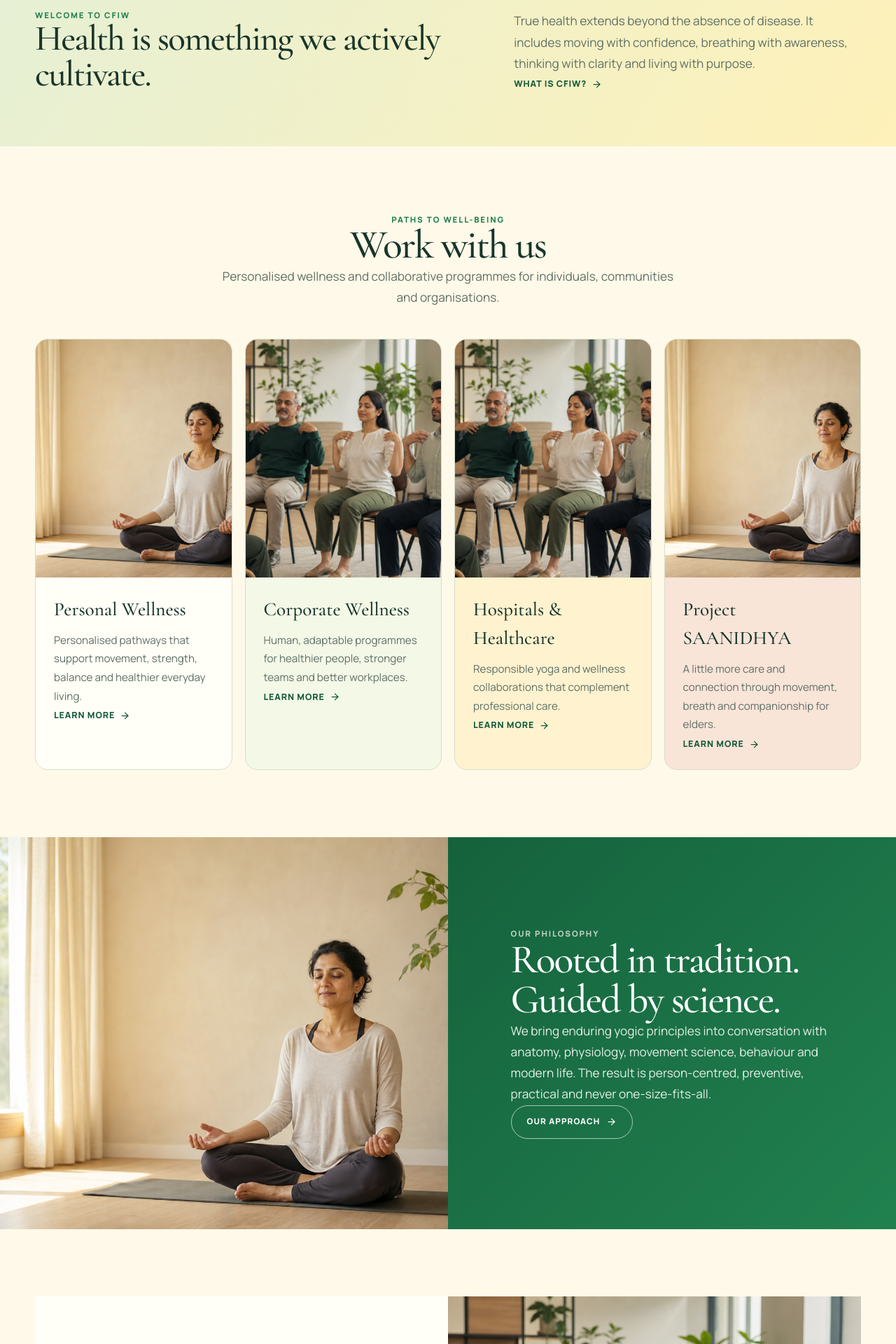
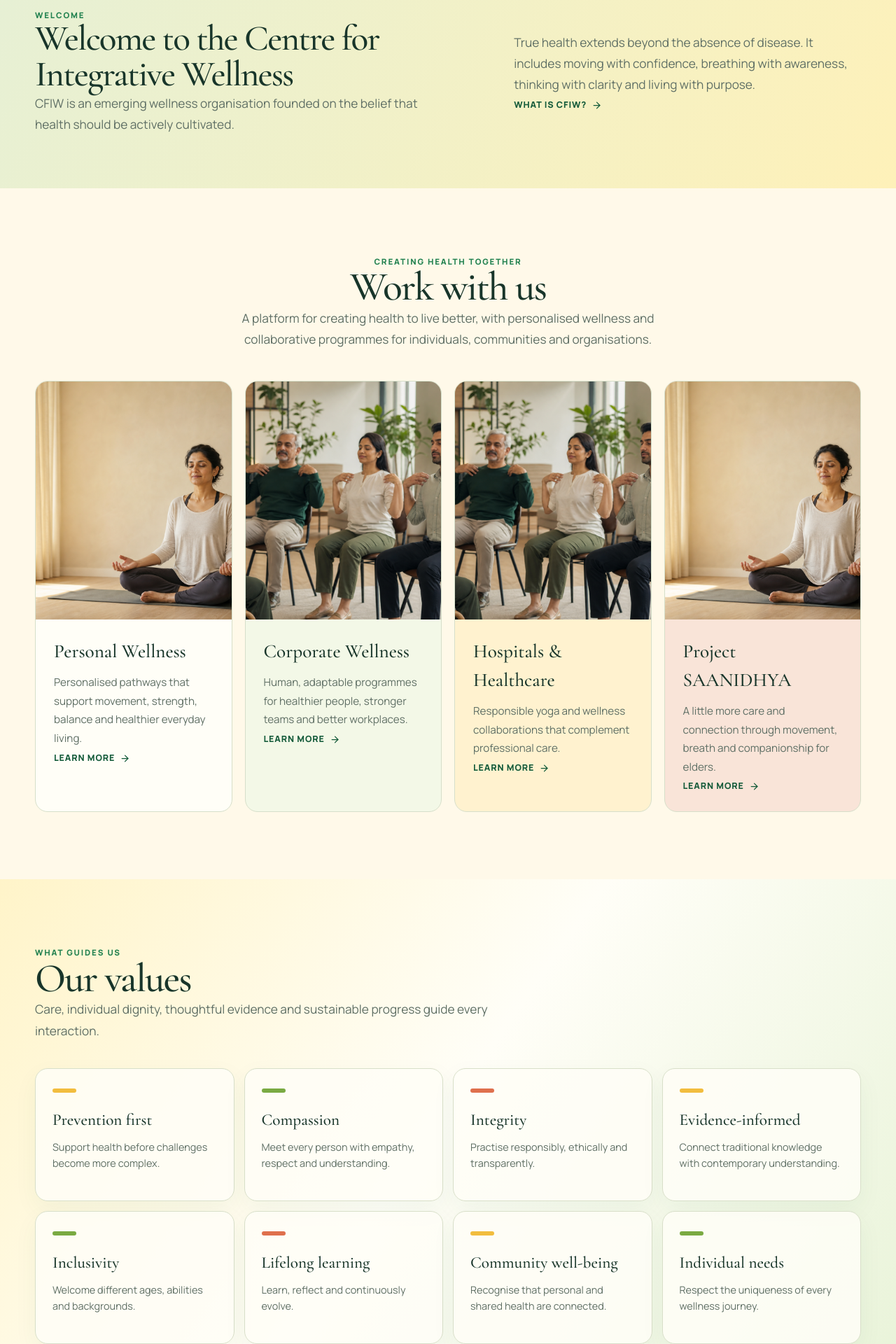
Before and after one commit to nitinkumarmail-cpu/yoga-wellness-website, a Next.js app: page / in a window 1280 px wide. Shown: the part 940-2860 px from the top of the page at 70% size. Built offline with nearby package versions, Linux system fonts and the light colour scheme.

Commit message:
Apply revised website content brief

```diff
--- a/app/about/page.tsx
+++ b/app/about/page.tsx
@@ -9,16 +9,16 @@ export default function Page() {
   return (
     <ContentPage
       eyebrow="About CFIW"
-      title="Health should be created, not simply restored"
-      intro="CFIW was created to make yoga and well-being personal, practical and responsive to the lives people actually lead."
+      title="Wellness understood as a whole"
+      intro="CFIW promotes health through traditional yogic wisdom and contemporary health understanding, guided by the principles of salutogenesis and lifelong well-being."
       blocks={[
         {
           title: "Our Story",
-          text: "The Centre for Integrative Wellness grew from years of working with corporate professionals, healthcare settings, expatriate communities, educators, senior citizens and individuals seeking healthier, more balanced lives. Across these different settings, the same challenges appeared: long working hours, physical inactivity, chronic stress, poor sleep, persistent discomfort and very little time to understand the body. CFIW brings timeless yogic wisdom into conversation with anatomy, physiology, movement science and preventive healthcare so that creating health becomes practical and relevant to modern life.",
+          text: "Health should be created, not simply restored. This belief lies at the heart of everything we do. The Centre for Integrative Wellness grew from years of working with corporate professionals, healthcare settings, expatriate communities, educators, senior citizens and individuals seeking healthier, more balanced lives. Across these different settings, the same challenges appeared: long working hours, physical inactivity, chronic stress, poor sleep, persistent discomfort and very little time to understand the body. CFIW brings timeless yogic wisdom into conversation with anatomy, physiology, movement science and preventive healthcare so that creating health becomes practical and relevant to modern life.",
         },
         {
           title: "Our Approach",
-          text: "Our work begins by listening. We understand the individual, organisation or community, review the factors influencing well-being, and shape a programme around real needs, abilities, health context and goals. Movement, breathing, sleep, nutrition, behaviour and environment are understood as connected parts of one living system.",
+          text: "Modern life can bring fatigue, stress, nervous-system overload, postural imbalance, reduced movement and disconnection from physical and emotional well-being. Our approach integrates traditional yogic wisdom with therapeutic and lifestyle-oriented wellness practices to support sustainable and mindful living. We begin by listening, understand the individual, organisation or community, and shape each programme around real needs, abilities, health context and goals.",
           items: [
             "Understand",
             "Assess",
--- a/app/globals.css
+++ b/app/globals.css
@@ -32,10 +32,17 @@
 .welcome-grid{display:grid;grid-template-columns:1.08fr .92fr;gap:clamp(40px,8vw,110px);align-items:center}
 .work-grid{display:grid;grid-template-columns:repeat(4,1fr);gap:18px}
 .work-grid .card:nth-child(2){background:#f3f8e7}.work-grid .card:nth-child(3){background:#fff2cf}.work-grid .card:nth-child(4){background:#f9e4d8}
+.values-band{background:linear-gradient(125deg,#fff4c9,var(--paper) 48%,#e8f3d8)}
+.values-grid{display:grid;grid-template-columns:repeat(4,1fr);gap:14px}
+.value-card{position:relative;min-height:190px;padding:28px 24px;background:#fffef7d9;border:1px solid #d8dfc9;border-radius:18px;box-shadow:0 12px 34px #145b3a0d}
+.value-card span{display:block;width:34px;height:6px;margin-bottom:22px;border-radius:999px;background:var(--saffron)}
+.value-card:nth-child(3n+2) span{background:var(--leaf)}.value-card:nth-child(3n) span{background:var(--coral)}
+.value-card h3{margin:0 0 9px;font-size:1.45rem}.value-card p{margin:0;color:var(--muted);font-size:.9rem;line-height:1.6}
+.flagship-callout{background:linear-gradient(120deg,var(--sun),#f8e6ad 55%,var(--sage))}
 .steps{grid-template-columns:repeat(5,1fr);gap:12px;background:transparent;border:0}
 .step{border:1px solid var(--line);border-radius:18px}
 .step b{color:var(--coral)}
 .prose>section:nth-child(3n+1) .card{background:#f3f8e7}.prose>section:nth-child(3n+2) .card{background:#fff2cf}.prose>section:nth-child(3n) .card{background:#f9e4d8}
-@media(max-width:1050px){.work-grid{grid-template-columns:repeat(2,1fr)}.steps{grid-template-columns:repeat(3,1fr)}}
+@media(max-width:1050px){.work-grid,.values-grid{grid-template-columns:repeat(2,1fr)}.steps{grid-template-columns:repeat(3,1fr)}}
 @media(max-width:800px){.home-hero{background:linear-gradient(180deg,var(--paper),var(--sand))}.hero-image{margin:0 18px;border-radius:22px}.welcome-grid{grid-template-columns:1fr}.steps{grid-template-columns:1fr 1fr}}
-@media(max-width:560px){.work-grid,.steps{grid-template-columns:1fr}}
+@media(max-width:560px){.work-grid,.values-grid,.steps{grid-template-columns:1fr}.value-card{min-height:0}}
--- a/app/healthcare-wellness/page.tsx
+++ b/app/healthcare-wellness/page.tsx
@@ -1,5 +1,7 @@
 import type { Metadata } from "next";
+import Link from "next/link";
 import { ContentPage } from "@/components/content-page";
+import { CTA } from "@/components/ui";
 
 export const metadata: Metadata = {
   title: "Hospitals & Healthcare",
@@ -9,10 +11,12 @@ export const metadata: Metadata = {
 
 export default function Page() {
   return (
+    <>
       <ContentPage
         eyebrow="Hospitals & healthcare institutions"
         title="Integrating yoga and wellness into healthcare"
         intro="Health is shaped not only by clinical treatment, but also by how people move, breathe, recover, manage stress and participate in everyday life. Appropriately adapted yoga can offer a complementary approach within clear professional boundaries."
+        cta={false}
         blocks={[
           {
             title: "Patient Wellness & Clinical Collaboration",
@@ -52,5 +56,22 @@ export default function Page() {
           },
         ]}
       />
+      <section className="section flagship-callout">
+        <div className="container cta">
+          <div>
+            <p className="eyebrow">Flagship initiative</p>
+            <h2 className="title">Better patient support. Healthier healthcare teams.</h2>
+            <p className="lede">
+              Project SAANIDHYA extends CFIW&apos;s commitment to care through gentle
+              movement, breath, participation and connection for elders.
+            </p>
+          </div>
+          <Link className="btn btn-primary" href="/flagship-initiatives/project-saanidhya">
+            Explore Project SAANIDHYA
+          </Link>
+        </div>
+      </section>
+      <CTA />
+    </>
   );
 }
--- a/app/page.tsx
+++ b/app/page.tsx
@@ -33,6 +33,16 @@ const work = [
     href: "/flagship-initiatives/project-saanidhya",
   },
 ];
+const values = [
+  ["Prevention first", "Support health before challenges become more complex."],
+  ["Compassion", "Meet every person with empathy, respect and understanding."],
+  ["Integrity", "Practise responsibly, ethically and transparently."],
+  ["Evidence-informed", "Connect traditional knowledge with contemporary understanding."],
+  ["Inclusivity", "Welcome different ages, abilities and backgrounds."],
+  ["Lifelong learning", "Learn, reflect and continuously evolve."],
+  ["Community well-being", "Recognise that personal and shared health are connected."],
+  ["Individual needs", "Respect the uniqueness of every wellness journey."],
+] as const;
 export default function Home() {
   return (
     <>
@@ -88,10 +98,14 @@ export default function Home() {
       <section className="welcome-strip">
         <div className="container welcome-grid">
           <div>
-            <p className="eyebrow">Welcome to CFIW</p>
+            <p className="eyebrow">Welcome</p>
             <h2 className="title" style={{ fontSize: "clamp(2.3rem,4vw,4rem)" }}>
-              Health is something we actively cultivate.
+              Welcome to the Centre for Integrative Wellness
             </h2>
+            <p className="lede">
+              CFIW is an emerging wellness organisation founded on the belief
+              that health should be actively cultivated.
+            </p>
           </div>
           <div>
             <p className="lede">
@@ -109,13 +123,31 @@ export default function Home() {
         <div className="container">
           <SectionHeading
             center
-            eyebrow="Paths to well-being"
+            eyebrow="Creating health together"
             title="Work with us"
-            text="Personalised wellness and collaborative programmes for individuals, communities and organisations."
+            text="A platform for creating health to live better, with personalised wellness and collaborative programmes for individuals, communities and organisations."
           />
           <div className="work-grid" style={{ marginTop: 44 }}>
             {work.map((x) => (
               <ImageCard key={x.title} {...x} />
+            ))}
+          </div>
+        </div>
+      </section>
+      <section className="section values-band">
+        <div className="container">
+          <SectionHeading
+            eyebrow="What guides us"
+            title="Our values"
+            text="Care, individual dignity, thoughtful evidence and sustainable progress guide every interaction."
+          />
+          <div className="values-grid" style={{ marginTop: 38 }}>
+            {values.map(([title, text]) => (
+              <article className="value-card" key={title}>
+                <span aria-hidden="true" />
+                <h3>{title}</h3>
+                <p>{text}</p>
+              </article>
             ))}
           </div>
         </div>
--- a/app/personal-wellness/page.tsx
+++ b/app/personal-wellness/page.tsx
@@ -24,7 +24,7 @@ export default function Page() {
             ],
           },
           {
-            title: "What Can We Work On Together?",
+            title: "What We Work On Together",
             text: "Your programme may have one clear goal or bring several aspects of well-being together.",
             items: [
               "Strength & fitness",
```
Lines whose indentation alone changed are shown as unchanged.
